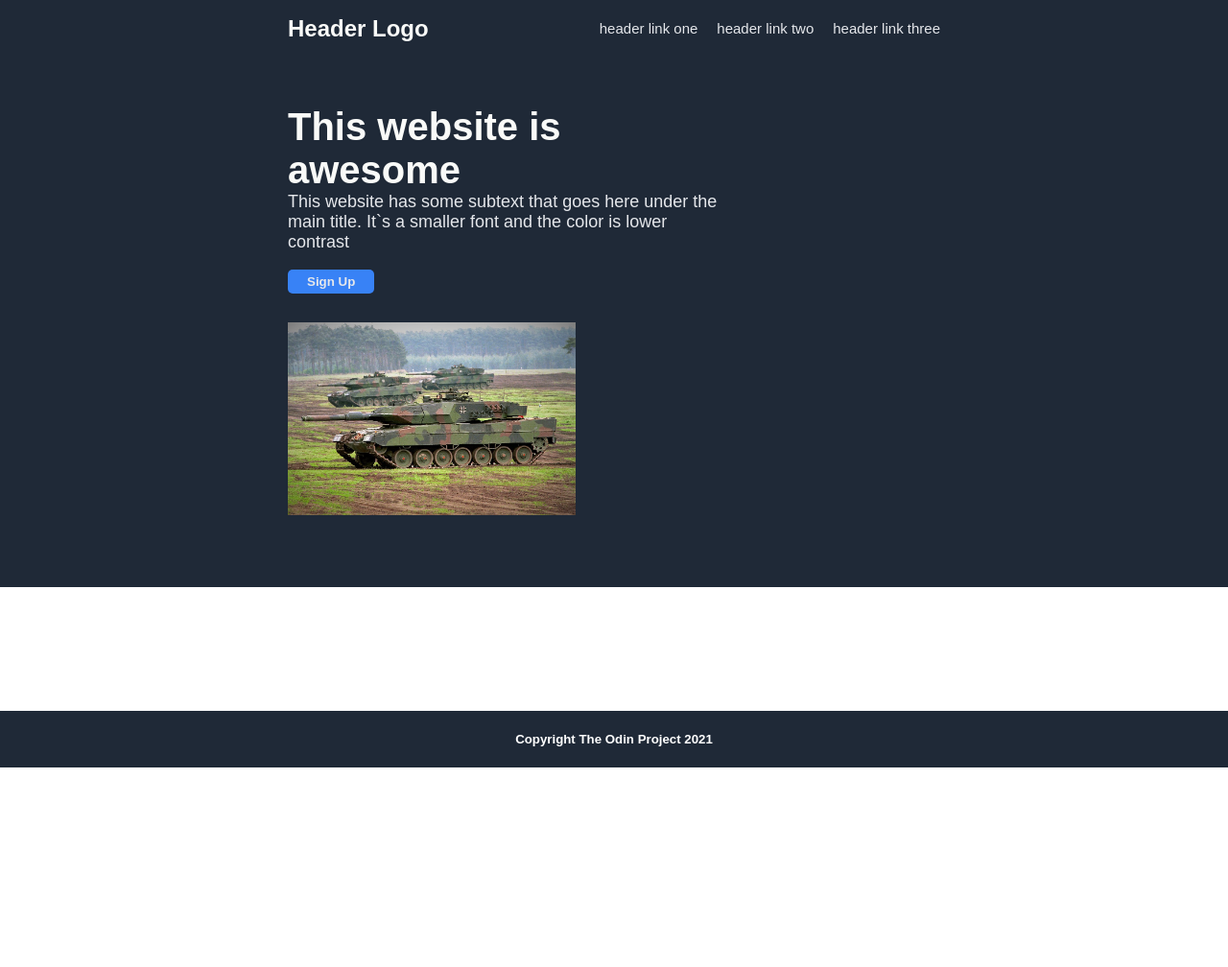
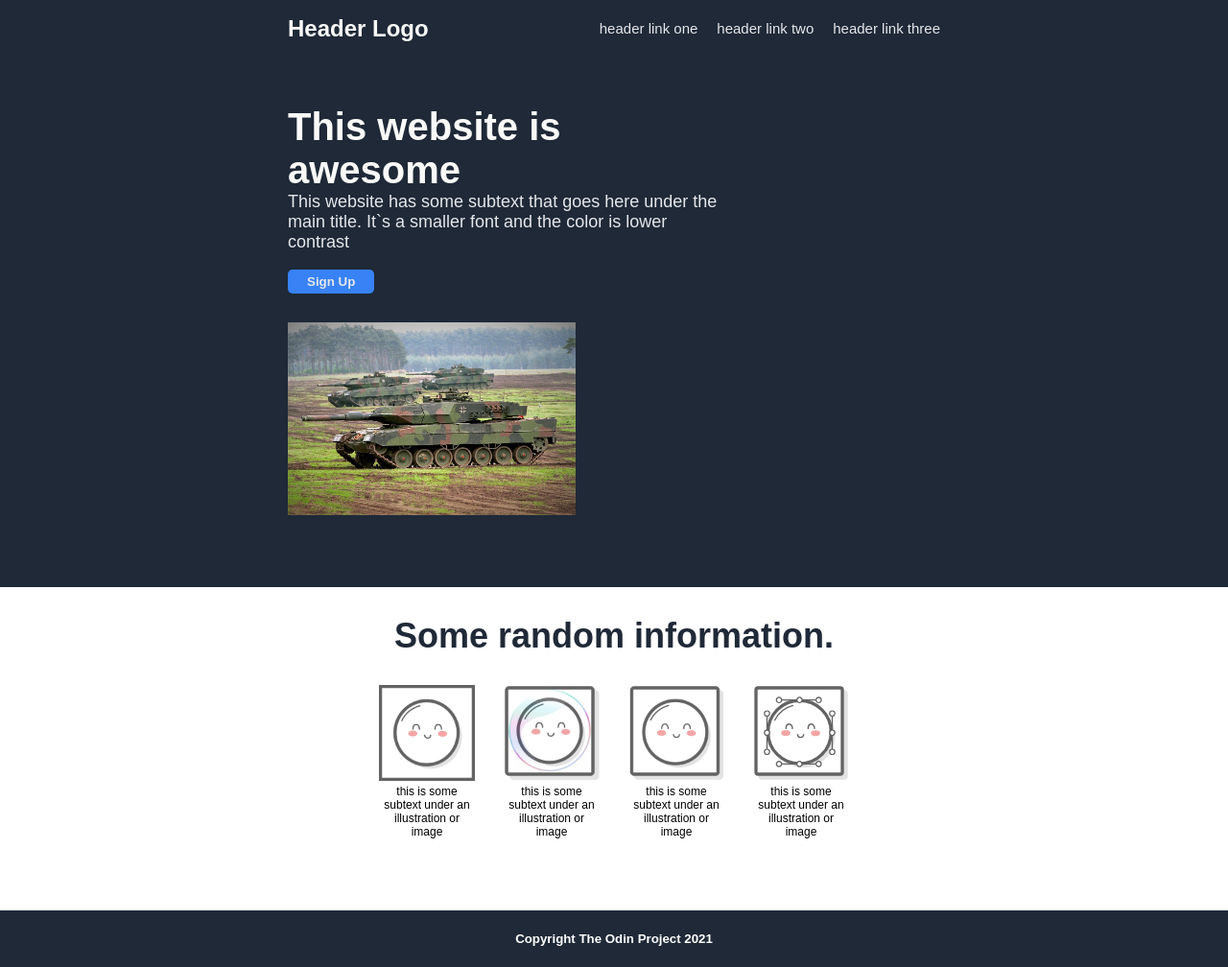
Before and after one commit to LeergutLarss/TOP-CSS-Project-Landing-Page, a plain HTML site: page index.html in a window 1280 px wide. Shown: the whole page at 96% size. Before the commit the page ends 800 px from the top, so only its background shows below. Drawn offline with Linux system fonts and the light colour scheme.

Commit message:
Finish Information Pannel

```diff
--- a/index.html
+++ b/index.html
@@ -28,7 +28,25 @@
                 <img src="img/Leopard_2_A5_der_Bundeswehr.jpg" alt="Picture of a German Leopard 2 A5 Tank"/>
             </div>
         </div>
-
+        <div class="showcase">
+            <h3>Some random information.</h3>
+            <div class="listImg">
+                <ul>
+                    <li><img src="img/mochi.gif" alt=""></li>
+                    <li><img src="img/mochi.jpg" alt=""></li>
+                    <li><img src="img/mochi.png" alt=""></li>
+                    <li><img src="img/mochi.svg" alt=""></li>
+                </ul>
+            </div>
+            <div class="imgText">
+                <ul>
+                    <li><p>this is some subtext under an illustration or image</p></li>
+                    <li><p>this is some subtext under an illustration or image</p></li>
+                    <li><p>this is some subtext under an illustration or image</p></li>
+                    <li><p>this is some subtext under an illustration or image</p></li>
+                </ul>
+            </div>
+        </div>
 
         <div class="fooder">
             <h5>Copyright The Odin Project 2021</h5>
--- a/style.css
+++ b/style.css
@@ -65,6 +65,47 @@
     font-weight: bold;
 }
 
+.showcase {
+    display: flex;
+    flex-direction: column;
+    text-align: center;
+    margin-bottom: 75px;
+}
+
+.listImg {
+    display: flex;
+    justify-content: center;
+}
+
+.listImg ul {
+    display: flex;
+    gap: 30px;
+    margin: 0;
+}
+
+.listImg img {
+    width: 100px;
+    border-width: 5px;
+    border-color: #3882F6;
+}
+
+.imgText {
+    display: flex;
+    justify-content: center;
+}
+
+.imgText ul {
+    display: flex;
+    gap: 30px;
+    margin: 0;
+}
+
+.imgText p {
+    font-size: 12px;
+    width: 100px;
+    margin: 0;
+}
+
 .fooder {
     text-align: center;
     background-color: #1F2937;
@@ -74,7 +115,7 @@
 body {
     display: flex;
     flex-direction: column;
-    justify-content: space-between;
+
     height: 100vh;
     margin: 0;
     font-family: Arial, Helvetica, sans-serif;
@@ -101,3 +142,10 @@ h2 {
     color: #F9FAF8;
     margin: 0;
 }
+
+h3 {
+    font-size: 36px;
+    font-weight: bolder;
+    color: #1F2937;
+    margin: 30px 0;
+}
```
Also changed, not shown: img/mochi.gif (added), img/mochi.jpg (added), img/mochi.png (added), img/mochi.svg (added).
